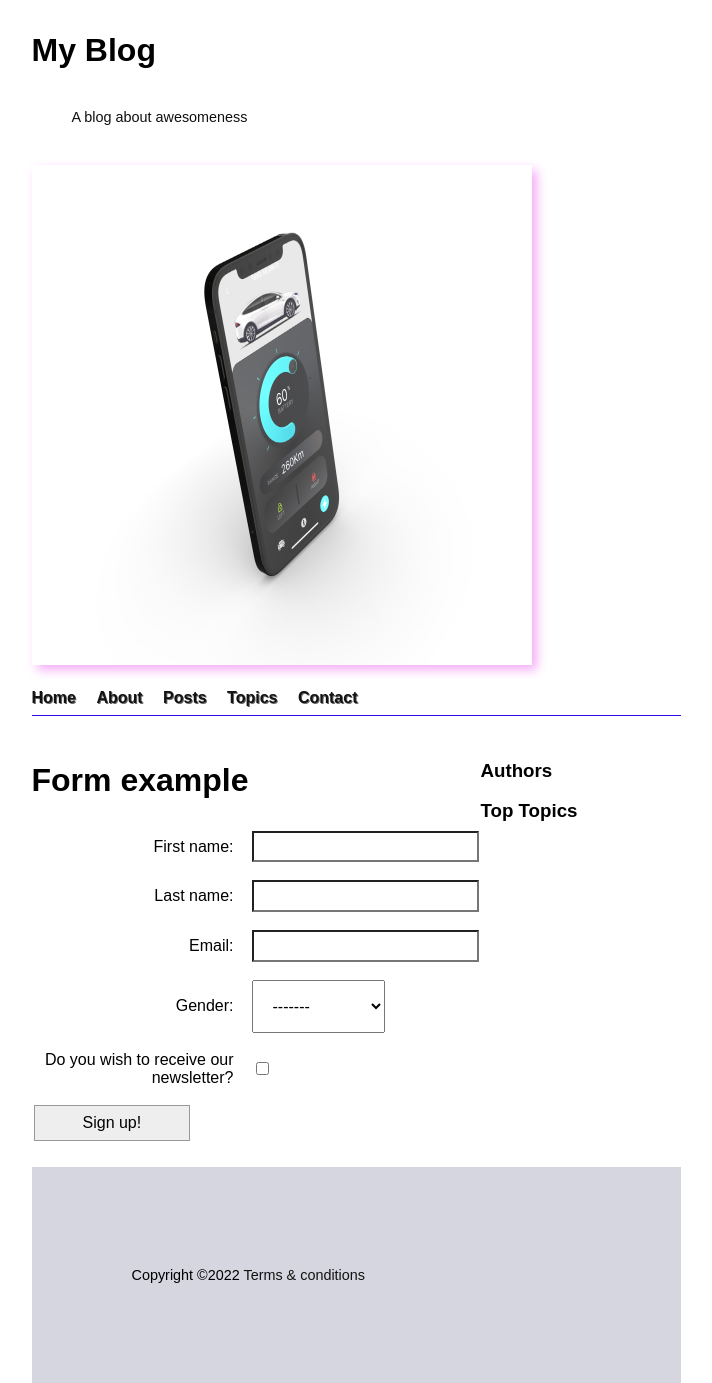
After one commit to Ranaal-suffi/mysite-rana, a Django app: page /form-example/ in a window 1280 px wide. The commit adds this page. Shown: the whole page, without its empty margins (284-996 px from the left). Run offline with Django 4.2, Linux system fonts and the light colour scheme; data that the repository does not hold is empty; some web fonts are replaced.

Commit message:
stashing changes for DO migration

```diff
--- /dev/null
+++ b/blog/forms.py
@@ -0,0 +1,23 @@
+from django import forms
+
+class NameForm(forms.Form):
+    first_name = forms.CharField(label='First name', max_length=50)
+    last_name = forms.CharField(label='Last name', max_length=50)
+class ExampleSignupForm(forms.Form):
+    first_name = forms.CharField(label='First name', max_length=50)
+    last_name = forms.CharField(label='Last name', max_length=50)
+    email = forms.EmailField()
+    gender = forms.ChoiceField(
+        label='Gender',
+        required=False,
+        choices=[
+            (None, '-------'),
+            ('m', 'Male'),
+            ('f', 'Female'),
+            ('n', 'Non-binary'),
+        ]
+    )
+    receive_newsletter = forms.BooleanField(
+        required=False,
+        label='Do you wish to receive our newsletter?'
+    )
--- a/blog/static/blog/base.css
+++ b/blog/static/blog/base.css
@@ -11,7 +11,30 @@
   min-height: 100%;  /* Full height */
   padding: 1rem;
 }
+body .wrapper {
+  display: grid;  /* Use CSS grid */
+  grid-template-rows: auto auto 1fr auto;  /* Sticky footer */
+  margin: 0 auto;  /* Centers the page */
+  min-height: 100%;  /* Full height */
+  max-width: 1000px;  /* Set max width */
+  padding: 1rem;
+}
+/* Messages */
+.django-messages {
+  font-size: 0.8rem;
+  font-weight: bold;
+  padding: 0;
+  list-style: none;
+}
 
+.django-messages div {
+  padding: 1rem;
+}
+
+.django-messages .success {
+  background: #bdfcb3;
+  color: #355430;
+}
   /*
    * Style the <a> tags. Have a consistent colour for both visited
    * and unvisited links. Show underline on hover only.
@@ -127,3 +150,48 @@
 #topic-detail-article p {
   color: rgb(2, 19, 66);
 }
+
+form table tbody tr th {
+  max-width: 200px;
+  text-align: right;
+  padding: 0.5em 1em 0.5em 0;
+  font-weight: 100;
+}
+
+/* Add some vertical spacing between rows */
+form table tbody td {
+  padding: 0.5em 0;
+}
+
+/* Style inputs */
+input {
+  border-radius: 0px;
+  font-size: 1em;
+  padding: 0.3em 0.5em;
+}
+
+/* Style button */
+button {
+  font-size: 1em;
+  color: #000;
+  cursor: pointer;
+  padding: 0.5em 3em;
+  border: 1px solid #999;
+  background: #eee;
+}
+
+/* Style select */
+select {
+  font-size: 1em;
+  padding: 1em;
+  line-height: 1.5em;
+}
+
+/* Style error messages */
+form .errorlist {
+  font-size: 0.9em;
+  font-weight: bold;
+  color: red;
+  padding: 0 0 0 1.5em;
+  margin: 0;
+}
--- a/blog/templates/blog/base.html
+++ b/blog/templates/blog/base.html
@@ -11,6 +11,15 @@
     </head>
 
     <body>
+      {% if messages %}
+      <div class="django-messages">
+        {% for message in messages %}
+        <div{% if message.tags %} class="{{ message.tags }}"{% endif %}>{{ message }}</div>
+        {% endfor %}
+      </div>
+      {% endif %}
+      {# Make a wrapper around the content #}
+      <div class="wrapper">
         <!-- The header -->
         <header id="site-header">
             <h1>My Blog</h1>
--- /dev/null
+++ b/blog/templates/blog/form_example.html
@@ -0,0 +1,18 @@
+{% extends "blog/base.html" %}
+
+{% block main %}
+<h1>Form example</h1>
+
+<form action="" method="post" novalidate>
+    {% csrf_token %}
+    <table>
+      {{ form.as_table }}
+      <tr>
+        <td colspan=2>
+          <button type="submit">Sign up!</button>
+        </td>
+      </tr>
+    </table>
+  </form>
+
+{% endblock %}
--- a/blog/views.py
+++ b/blog/views.py
@@ -4,6 +4,10 @@
 #from django.views import View
 from django.views.generic import DetailView, ListView
 from django.views.generic.base import TemplateView
+from . import forms, models
+from django.views.generic import DetailView, FormView, ListView
+from django.urls import reverse_lazy
+from django.contrib import messages
 
 #from django.views.generic import ListView
 from . import models
@@ -96,3 +100,45 @@
         queryset=super().get_queryset().annotate(num_posts= Count('blog_posts'))\
             .order_by('-num_posts')
         return queryset
+
+def form_example(request):
+    # Handle the POST
+    if request.method == 'POST':
+        # Pass the POST data into a new form instance for validation
+        form = forms.ExampleSignupForm(request.POST)
+
+        # If the form is valid, return a different template.
+        if form.is_valid():
+            # form.cleaned_data is a dict with valid form data
+            cleaned_data = form.cleaned_data
+
+            return render(
+                request,
+                'blog/form_example_success.html',
+                context={'data': cleaned_data}
+            )
+    # If not a POST, return a blank form
+    else:
+        form = forms.ExampleSignupForm()
+
+    # Return if either an invalid POST or a GET
+    return render(request, 'blog/form_example.html', context={'form': form})
+class FormViewExample(FormView):
+    template_name = 'blog/form_example.html'
+    form_class = forms.ExampleSignupForm
+    success_url = reverse_lazy('home')
+
+class FormViewExample(FormView):
+    template_name = 'blog/form_example.html'
+    form_class = forms.ExampleSignupForm
+    success_url = reverse_lazy('home')
+
+    def form_valid(self, form):
+        # Create a "success" message
+        messages.add_message(
+            self.request,
+            messages.SUCCESS,
+            'Thank you for signing up!'
+        )
+        # Continue with default behaviour
+        return super().form_valid(form)
--- a/mysite/settings.py
+++ b/mysite/settings.py
@@ -13,10 +13,13 @@
 from pathlib import Path
 import os
 import dj_database_url
+import environ
+env = environ.Env()
+environ.Env.read_env()
 
 DATABASES = {
     'default': dj_database_url.config(
-        default='postgres://postgres:postgres@127.0.0.1:5432/mysite'
+        default=env('DATABASE_URL')
     )
 }
 
--- a/mysite/urls.py
+++ b/mysite/urls.py
@@ -39,6 +39,12 @@
     path('topics/', views.TopicListView.as_view(), name='topic-list'),
     path('topics/<slug:slug>/',views.TopicDetailView.as_view(),name='topic-detail'),
     path('topics/<int:pk>/',views.TopicDetailView.as_view(),name='topic-detail'),
+    path('form-example/', views.form_example, name='form-example'),
+    path(
+        'formview-example/',
+        views.FormViewExample.as_view(),
+        name='formview-example'
+    ),
 ]
 
 
```
Also changed, not shown: blog/templates/blog/form_example_success.html (added, +9 -0 lines).
